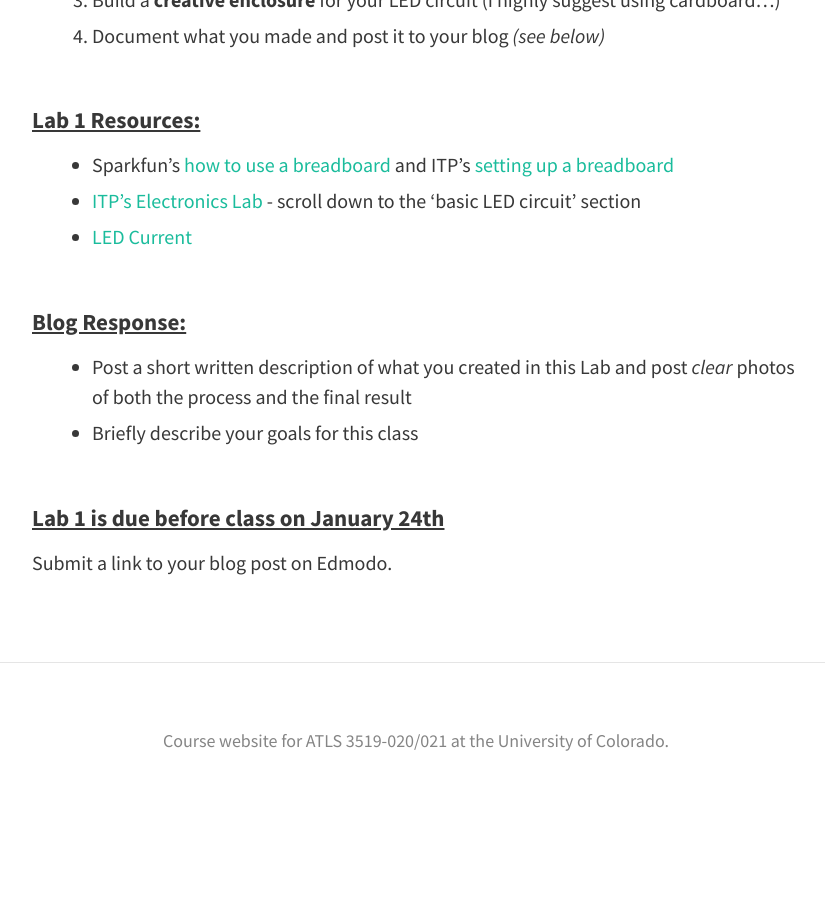
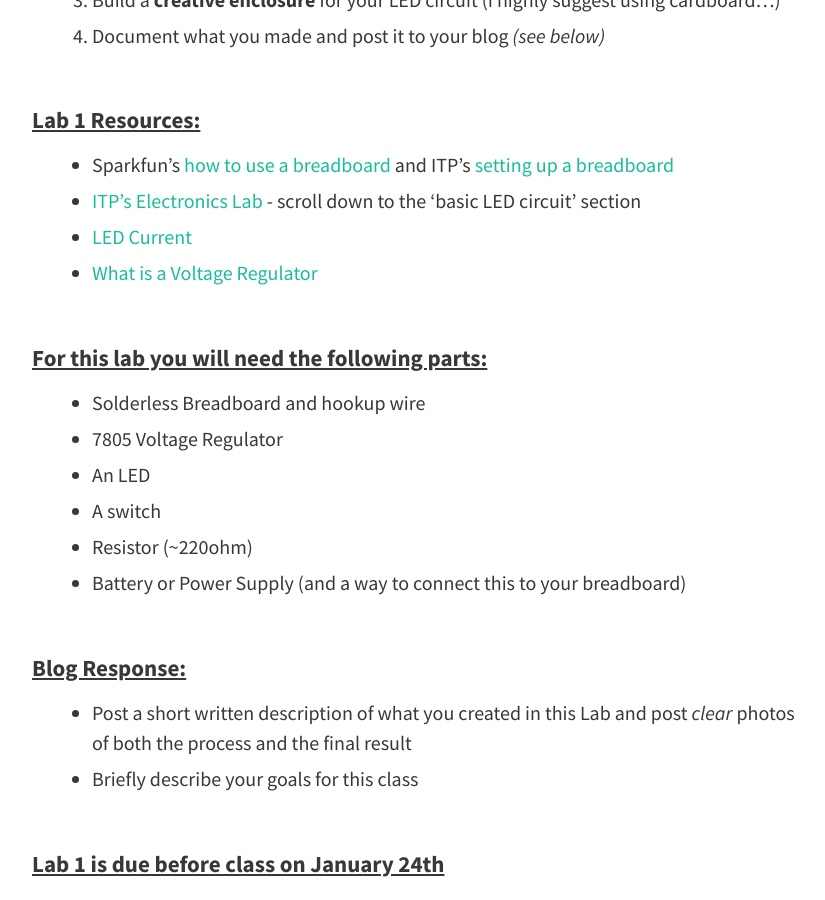
Before and after one commit to coloringchaos/object-spring-17, a Jekyll site: the page built from _posts/2017-1-6-lab1.md, in a window 1280 px wide and 900 px high, scrolled down 539 px. Shown: the whole window, without its empty margins (224-1049 px from the left). Built offline with Jekyll 4.4.1, drawn with Linux system fonts in a browser that asks for light colours; nearby versions of some CDN libraries; before the commit the page ends 1357 px from its top, so only the background shows below that.

Commit message:
lab 1 updates

```diff
--- a/_posts/2017-1-6-lab1.md
+++ b/_posts/2017-1-6-lab1.md
@@ -18,6 +18,16 @@ Using a breadboard, build a circuit that uses a switch to light an LED (or a few
 + Sparkfun's [how to use a breadboard](https://learn.sparkfun.com/tutorials/how-to-use-a-breadboard) and ITP's [setting up a breadboard](https://itp.nyu.edu/physcomp/labs/labs-electronics/breadboard/)
 + [ITP's Electronics Lab](https://itp.nyu.edu/physcomp/labs/labs-electronics/electronics/) - scroll down to the 'basic LED circuit' section
 + [LED Current](https://vimeo.com/album/2801639/video/78674965)
++ [What is a Voltage Regulator](https://itp.nyu.edu/physcomp/labs/labs-electronics/components/)
+
+#### For this lab you will need the following parts:
+
++ Solderless Breadboard and hookup wire
++ 7805 Voltage Regulator
++ An LED
++ A switch
++ Resistor (~220ohm)
++ Battery or Power Supply (and a way to connect this to your breadboard)
 
 #### Blog Response:
 
```
